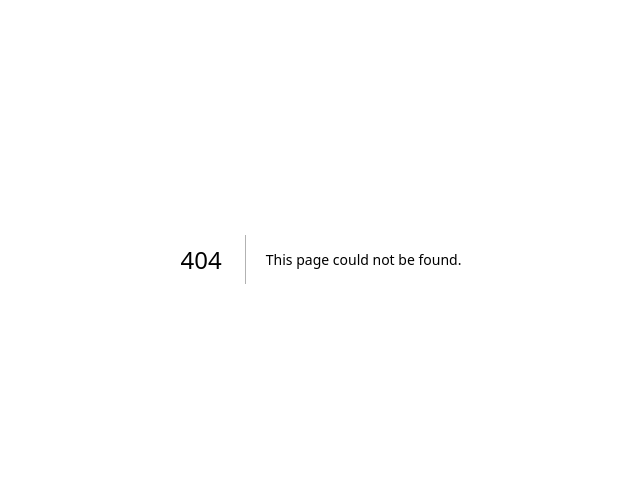
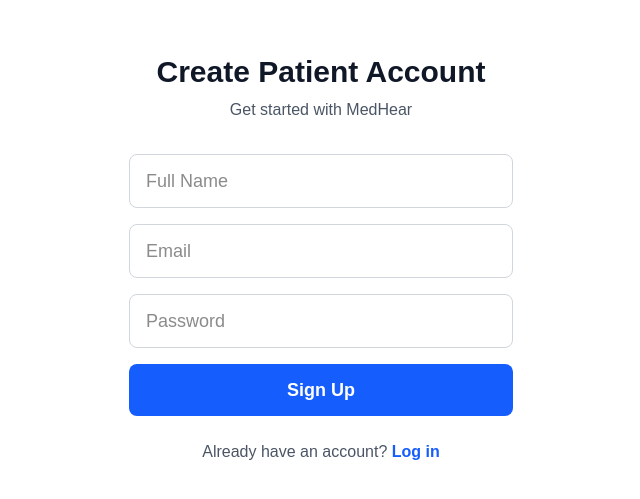
Before and after one commit to shellyagarwal2176/MedHear, a Next.js app in the folder frontend/: page /patient/register in a window 1280 px wide. Before the commit this address had no page. Shown: the part 141-640 px from the top of the page, without its empty margins (319-959 px from the left). Built offline with nearby package versions, Linux system fonts and the light colour scheme.

Commit message:
Phase 2: add patient/doctor login and patient register UI

```diff
--- /dev/null
+++ b/frontend/src/app/doctor/login/page.tsx
@@ -0,0 +1,22 @@
+"use client";
+import { useState } from "react";
+
+export default function DoctorLogin() {
+  const [email, setEmail] = useState("");
+  const [password, setPassword] = useState("");
+
+  return (
+    <main className="min-h-screen bg-gray-50 flex items-center justify-center px-6">
+      <div className="w-full max-w-sm">
+        <h1 className="text-3xl font-bold text-gray-900 mb-2 text-center">Healthcare Professional Login</h1>
+        <p className="text-gray-600 mb-8 text-center">Access your patient dashboard</p>
+
+        <form className="space-y-4">
+          <input type="email" placeholder="Work Email" value={email} onChange={(e) => setEmail(e.target.value)} className="w-full px-4 py-3 border border-gray-300 rounded-lg text-lg" />
+          <input type="password" placeholder="Password" value={password} onChange={(e) => setPassword(e.target.value)} className="w-full px-4 py-3 border border-gray-300 rounded-lg text-lg" />
+          <button type="submit" className="w-full py-3 bg-gray-900 text-white text-lg font-semibold rounded-lg hover:bg-gray-800 transition">Log In</button>
+        </form>
+      </div>
+    </main>
+  );
+}
--- /dev/null
+++ b/frontend/src/app/patient/login/page.tsx
@@ -0,0 +1,26 @@
+"use client";
+import { useState } from "react";
+
+export default function PatientLogin() {
+  const [email, setEmail] = useState("");
+  const [password, setPassword] = useState("");
+
+  return (
+    <main className="min-h-screen bg-white flex items-center justify-center px-6">
+      <div className="w-full max-w-sm">
+        <h1 className="text-3xl font-bold text-gray-900 mb-2 text-center">Patient Login</h1>
+        <p className="text-gray-600 mb-8 text-center">Welcome back to MedHear</p>
+
+        <form className="space-y-4">
+          <input type="email" placeholder="Email" value={email} onChange={(e) => setEmail(e.target.value)} className="w-full px-4 py-3 border border-gray-300 rounded-lg text-lg" />
+          <input type="password" placeholder="Password" value={password} onChange={(e) => setPassword(e.target.value)} className="w-full px-4 py-3 border border-gray-300 rounded-lg text-lg" />
+          <button type="submit" className="w-full py-3 bg-blue-600 text-white text-lg font-semibold rounded-lg hover:bg-blue-700 transition">Log In</button>
+        </form>
+
+        <p className="text-center text-gray-600 mt-6">
+          New here? <a href="/patient/register" className="text-blue-600 font-semibold">Create an account</a>
+        </p>
+      </div>
+    </main>
+  );
+}
--- /dev/null
+++ b/frontend/src/app/patient/register/page.tsx
@@ -0,0 +1,28 @@
+"use client";
+import { useState } from "react";
+
+export default function PatientRegister() {
+  const [name, setName] = useState("");
+  const [email, setEmail] = useState("");
+  const [password, setPassword] = useState("");
+
+  return (
+    <main className="min-h-screen bg-white flex items-center justify-center px-6">
+      <div className="w-full max-w-sm">
+        <h1 className="text-3xl font-bold text-gray-900 mb-2 text-center">Create Patient Account</h1>
+        <p className="text-gray-600 mb-8 text-center">Get started with MedHear</p>
+
+        <form className="space-y-4">
+          <input type="text" placeholder="Full Name" value={name} onChange={(e) => setName(e.target.value)} className="w-full px-4 py-3 border border-gray-300 rounded-lg text-lg" />
+          <input type="email" placeholder="Email" value={email} onChange={(e) => setEmail(e.target.value)} className="w-full px-4 py-3 border border-gray-300 rounded-lg text-lg" />
+          <input type="password" placeholder="Password" value={password} onChange={(e) => setPassword(e.target.value)} className="w-full px-4 py-3 border border-gray-300 rounded-lg text-lg" />
+          <button type="submit" className="w-full py-3 bg-blue-600 text-white text-lg font-semibold rounded-lg hover:bg-blue-700 transition">Sign Up</button>
+        </form>
+
+        <p className="text-center text-gray-600 mt-6">
+          Already have an account? <a href="/patient/login" className="text-blue-600 font-semibold">Log in</a>
+        </p>
+      </div>
+    </main>
+  );
+}
```
